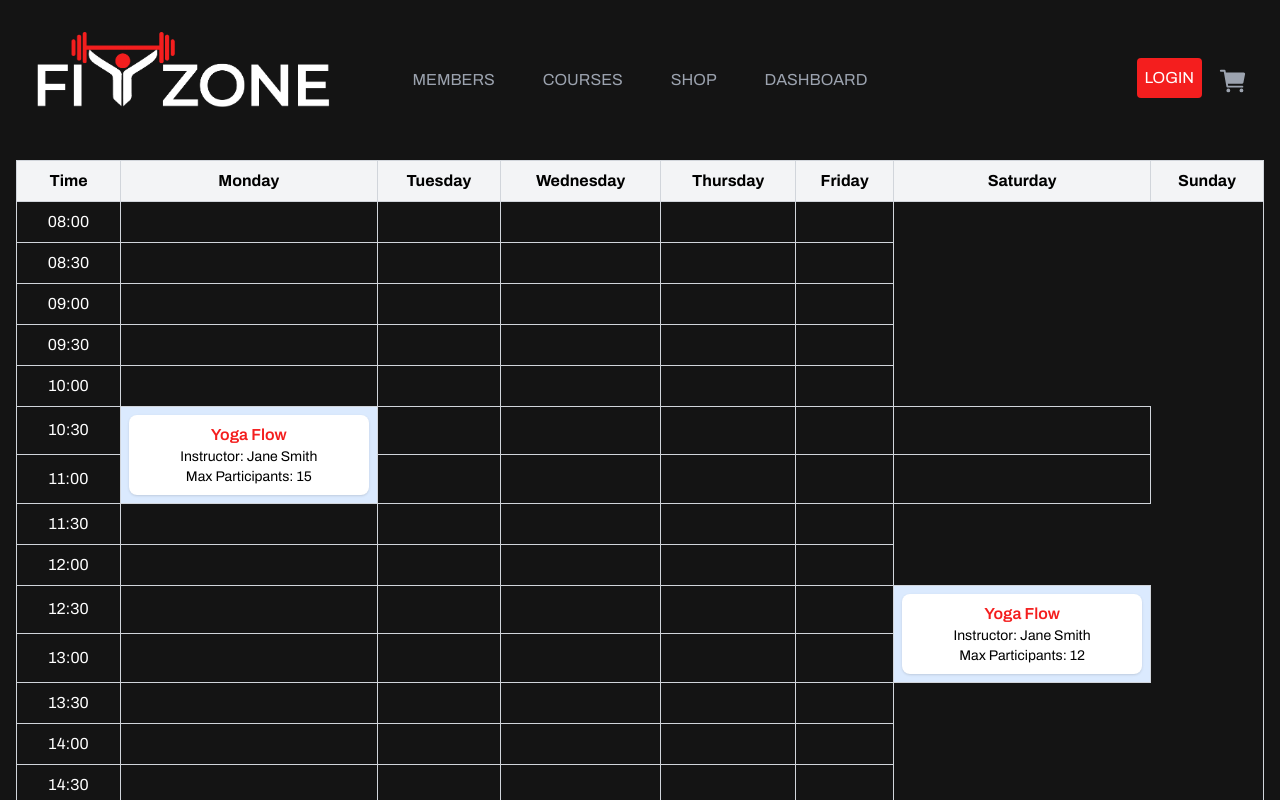
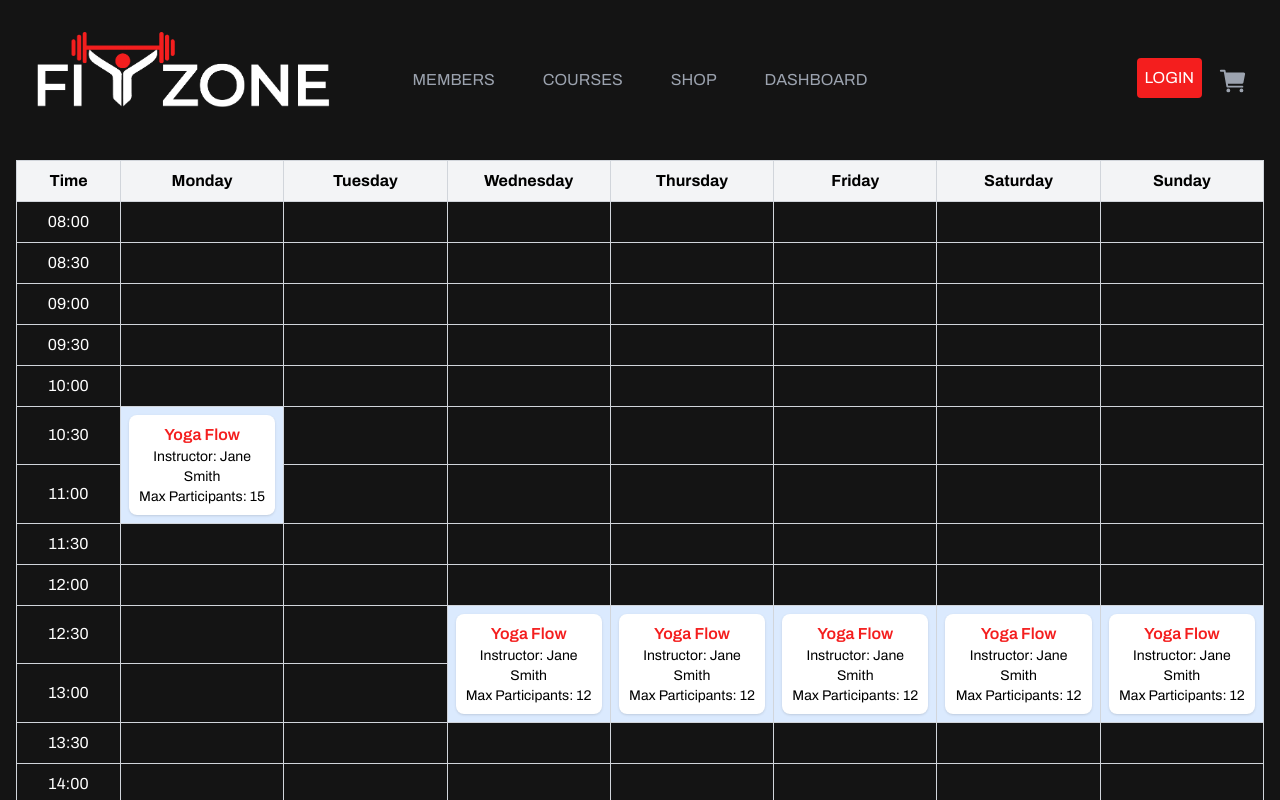
Before and after one commit to v-lahutik/FitZone-Gym-and-E-shop, a React (Vite) app in the folder Frontend/: page / in a window 1280 px wide. Shown: the top 800 px of the page. Built offline with nearby package versions, Linux system fonts and the light colour scheme.

Commit message:
table updated, display fixed

```diff
--- a/Frontend/src/components/Admin/CourseTable/CourseTable.tsx
+++ b/Frontend/src/components/Admin/CourseTable/CourseTable.tsx
@@ -72,6 +72,56 @@ const courses: Course[] = [
     description:
       'A calming yoga flow to improve flexibility and reduce stress.',
     instructor: 'Jane Smith'
+  },
+  {
+    name: 'Yoga Flow',
+    category: ['flexibility'],
+    weekday: 'Tuesday',
+    time: { start: '18:30', end: '19:30' },
+    maxParticipants: 12,
+    description:
+      'A calming yoga flow to improve flexibility and reduce stress.',
+    instructor: 'Jane Smith'
+  },
+  {
+    name: 'Yoga Flow',
+    category: ['flexibility'],
+    weekday: 'Thursday',
+    time: { start: '12:30', end: '13:30' },
+    maxParticipants: 12,
+    description:
+      'A calming yoga flow to improve flexibility and reduce stress.',
+    instructor: 'Jane Smith'
+  },
+  {
+    name: 'Yoga Flow',
+    category: ['flexibility'],
+    weekday: 'Wednesday',
+    time: { start: '12:30', end: '13:30' },
+    maxParticipants: 12,
+    description:
+      'A calming yoga flow to improve flexibility and reduce stress.',
+    instructor: 'Jane Smith'
+  },
+  {
+    name: 'Yoga Flow',
+    category: ['flexibility'],
+    weekday: 'Friday',
+    time: { start: '12:30', end: '13:30' },
+    maxParticipants: 12,
+    description:
+      'A calming yoga flow to improve flexibility and reduce stress.',
+    instructor: 'Jane Smith'
+  },
+  {
+    name: 'Yoga Flow',
+    category: ['flexibility'],
+    weekday: 'Saturday',
+    time: { start: '12:30', end: '13:30' },
+    maxParticipants: 12,
+    description:
+      'A calming yoga flow to improve flexibility and reduce stress.',
+    instructor: 'Jane Smith'
   }
 ];
 
@@ -83,6 +133,9 @@ const CourseTable: React.FC = () => {
     const endIndex = timeSlots.indexOf(end);
     return { startIndex, endIndex };
   };
+
+  //create a set to keep track of already spanned rows (so we don't render them again)
+  const spannedCells = new Set<string>();
 
   return (
     <div className="overflow-x-auto p-4">
@@ -103,16 +156,25 @@ const CourseTable: React.FC = () => {
           {/*loop over time slots to create rows*/}
           {timeSlots.map((slot, rowIndex) => (
             <tr key={slot}>
-              <td className="p-2 text-center border text-white border-gray-300">{slot}</td>
-              {/*loop over weekdays to create columns*/}
+              <td className="p-2 text-center border text-white border-gray-300">
+                {slot}
+              </td>
+              {/*loop over weekdays to create columns for this row*/}
               {weekdays.map((day, dayIndex) => {
-                {/*find course for current slot and day*/}
+               {/*check if cell is already spanned*/}
+                const cellKey = `${day}-${rowIndex}`;
+                if (spannedCells.has(cellKey)) {
+                  return null;
+                }
 
+                {
+                  /*find course for current slot and day*/
+                }
                 const courseForSlot = courses.find(
                   (course) =>
                     weekdays.indexOf(course.weekday) === dayIndex &&
-                    getCoursePosition(course.time.start, course.time.end) //check if course time matches current slot
-                      .startIndex === rowIndex
+                    getCoursePosition(course.time.start, course.time.end)
+                      .startIndex === rowIndex //check if course start time matches current slot
                 );
 
                 if (courseForSlot) {
@@ -120,7 +182,12 @@ const CourseTable: React.FC = () => {
                     courseForSlot.time.start,
                     courseForSlot.time.end
                   );
-                  const rowSpan = endIndex - startIndex;
+                  const rowSpan = endIndex - startIndex; //calculate row span - usually 2
+
+                  //add cells (slot) to spannedCells set - not to be rendered again in next row
+                  for (let i = startIndex; i < endIndex; i++) {
+                    spannedCells.add(`${day}-${i}`);
+                  }
 
                   return (
                     <td
@@ -135,20 +202,20 @@ const CourseTable: React.FC = () => {
                         <p className="text-sm">
                           Instructor: {courseForSlot.instructor}
                         </p>
+                        {/* edit this part for display participants/max participants */}
                         <p className="text-sm">
                           Max Participants: {courseForSlot.maxParticipants}
                         </p>
                       </div>
                     </td>
                   );
-                } else if (!courses.some((course) => course.weekday === day)) {
-                  return (
-                    <td
-                      key={`${day}-${slot}`}
-                      className="p-2 text-center border border-gray-300"
-                    ></td>
-                  );
                 }
+                return (
+                  <td
+                    key={`${day}-${slot}`}
+                    className="p-2 text-center border border-gray-300"
+                  ></td>
+                );
               })}
             </tr>
           ))}
@@ -158,5 +225,4 @@ const CourseTable: React.FC = () => {
   );
 };
 
-
 export default CourseTable;
```
